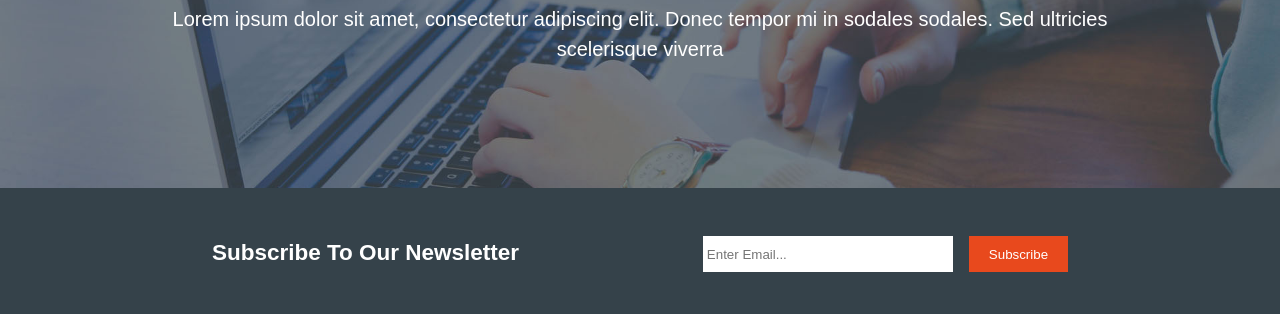
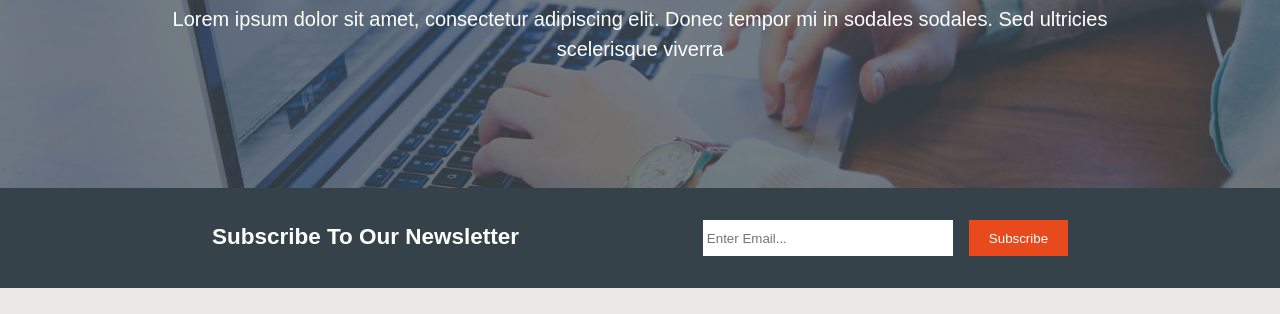
Before and after one commit to Jeetender1621/project-Acme, a plain HTML site: page index.html in a window 1280 px wide. Shown: the part 292-606 px from the top of the page. Drawn offline with Linux system fonts and the light colour scheme.

Commit message:
Changes in display for the body

```diff
--- a/css/styles.css
+++ b/css/styles.css
@@ -13,6 +13,9 @@ body {
   font-size: 15px;
   line-height: 1.5;
   background-color: #f4f4f4;
+  display: grid;
+  grid-template-rows: auto;
+  min-height: 100vh;
 }
 
 .container {
@@ -94,7 +97,7 @@ header a:hover {
 /* Newsletter */
 
 #newsletter {
-  padding-block: 3rem;
+  padding-block: 2rem;
   color: #fff;
   background: #35424a;
 }
@@ -162,7 +165,9 @@ footer {
   color: #fff;
   background-color: #e8491d;
 }
-
+#showcase, #newsletter, #boxes {
+    width: 100%; /* Ensure sections take up the full width of the viewport */
+  }
 /* Media Queries */
 @media screen and (max-width: 991px) {
   .boxes-ctn {
```
